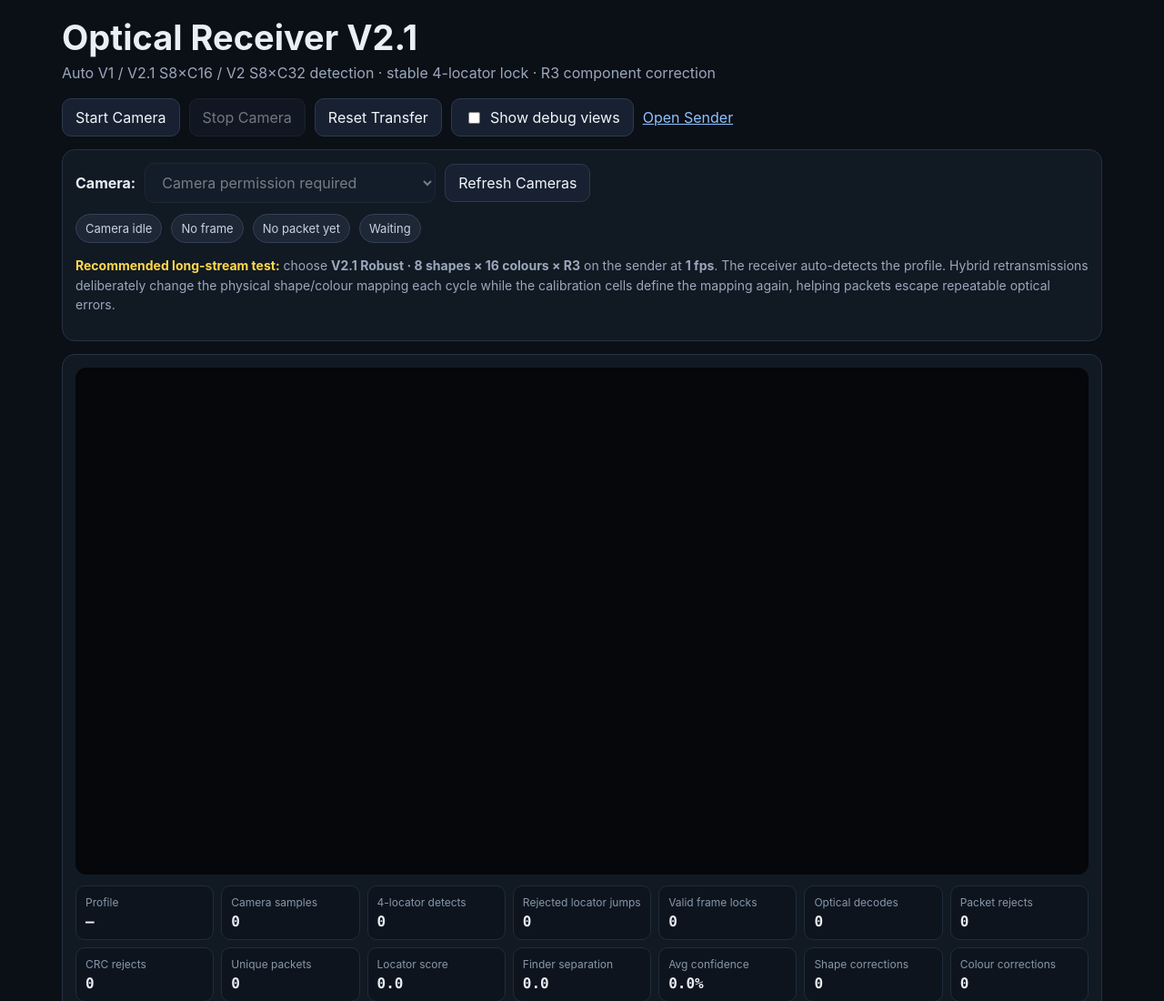
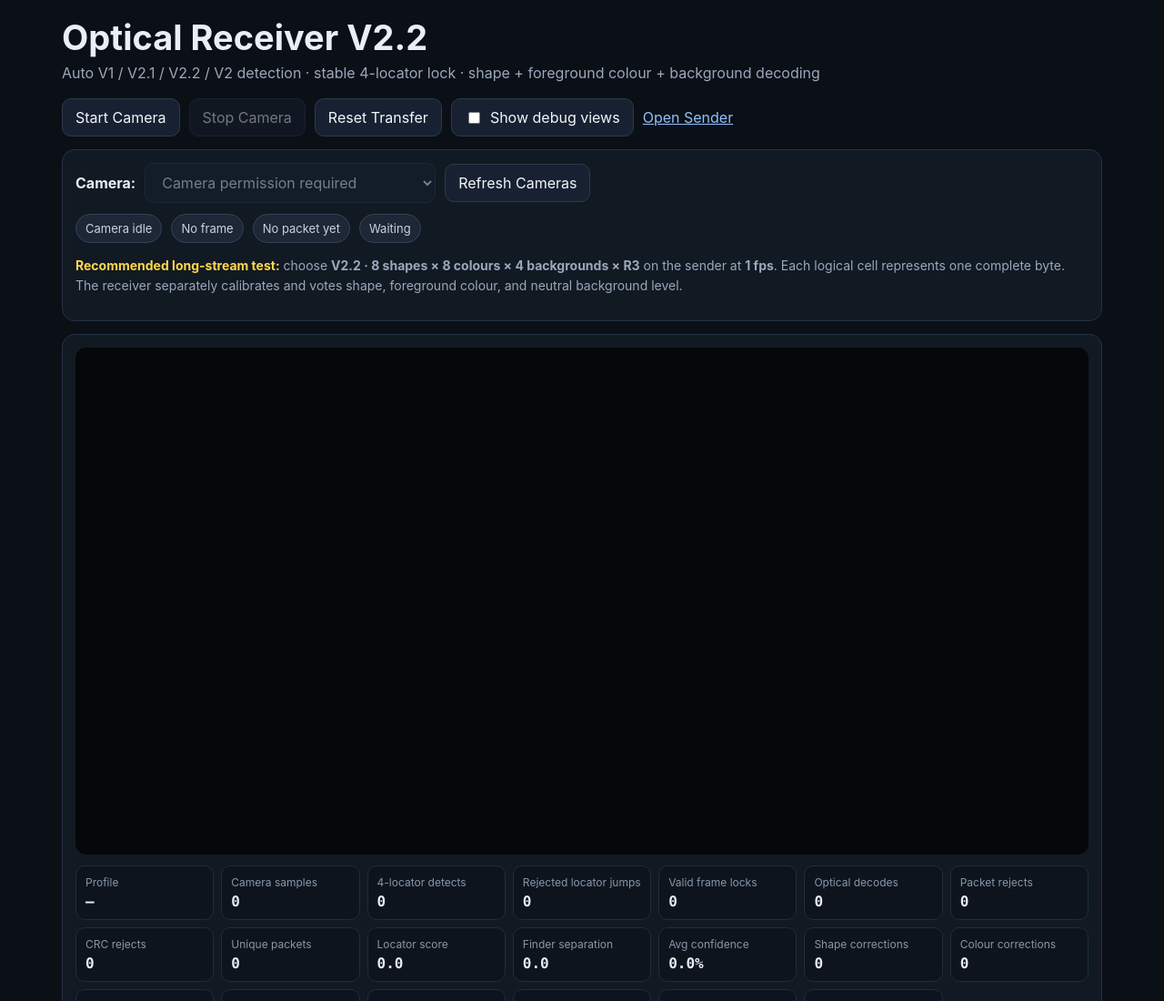
Before and after one commit to Sunny-Gumber/optical-screen-camera-link, a website with bundled scripts: page apps/receiver-web/index.html in a window 1280 px wide. Shown: the top 1100 px of the page at 91% size. Built offline with nearby package versions, Linux system fonts and the light colour scheme.

Commit message:
Recommend V2.2 three-channel receiver mode

```diff
--- a/apps/receiver-web/index.html
+++ b/apps/receiver-web/index.html
@@ -3,13 +3,9 @@
 <head>
   <meta charset="utf-8">
   <meta name="viewport" content="width=device-width,initial-scale=1,viewport-fit=cover">
-  <title>Optical Screen-to-Camera Receiver V2.1</title>
+  <title>Optical Screen-to-Camera Receiver V2.2</title>
   <style>
-    :root {
-      font-family: Inter, ui-sans-serif, system-ui, -apple-system, BlinkMacSystemFont, "Segoe UI", sans-serif;
-      color: #e9eef7;
-      background: #0b0f16;
-    }
+    :root { font-family: Inter, ui-sans-serif, system-ui, -apple-system, BlinkMacSystemFont, "Segoe UI", sans-serif; color: #e9eef7; background: #0b0f16; }
     * { box-sizing: border-box; }
     body { margin: 0; min-height: 100vh; background: #0b0f16; }
     main { width: min(1180px, 100%); margin: 0 auto; padding: 18px; }
@@ -50,8 +46,8 @@
 </head>
 <body>
 <main>
-  <h1>Optical Receiver V2.1</h1>
-  <p class="sub">Auto V1 / V2.1 S8×C16 / V2 S8×C32 detection · stable 4-locator lock · R3 component correction</p>
+  <h1>Optical Receiver V2.2</h1>
+  <p class="sub">Auto V1 / V2.1 / V2.2 / V2 detection · stable 4-locator lock · shape + foreground colour + background decoding</p>
 
   <div class="toolbar">
     <button id="startCamera">Start Camera</button>
@@ -67,7 +63,6 @@
       <select id="cameraSelect" disabled><option value="">Camera permission required</option></select>
       <button id="refreshCameras" type="button">Refresh Cameras</button>
     </div>
-
     <div class="status-row" style="margin-top:12px">
       <span id="cameraState" class="pill">Camera idle</span>
       <span id="lockState" class="pill">No frame</span>
@@ -75,7 +70,7 @@
       <span id="transferState" class="pill">Waiting</span>
     </div>
     <div id="cameraError" hidden></div>
-    <p class="hint"><strong class="important">Recommended long-stream test:</strong> choose <strong>V2.1 Robust · 8 shapes × 16 colours × R3</strong> on the sender at <strong>1 fps</strong>. The receiver auto-detects the profile. Hybrid retransmissions deliberately change the physical shape/colour mapping each cycle while the calibration cells define the mapping again, helping packets escape repeatable optical errors.</p>
+    <p class="hint"><strong class="important">Recommended long-stream test:</strong> choose <strong>V2.2 · 8 shapes × 8 colours × 4 backgrounds × R3</strong> on the sender at <strong>1 fps</strong>. Each logical cell represents one complete byte. The receiver separately calibrates and votes shape, foreground colour, and neutral background level.</p>
   </section>
 
   <section class="panel">
```
